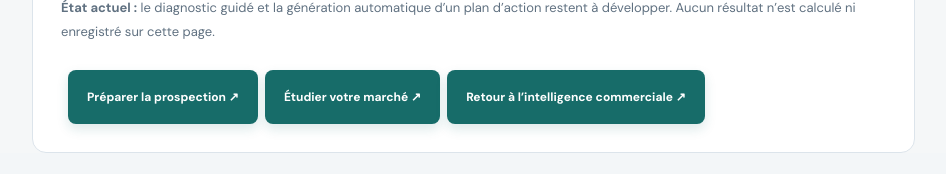
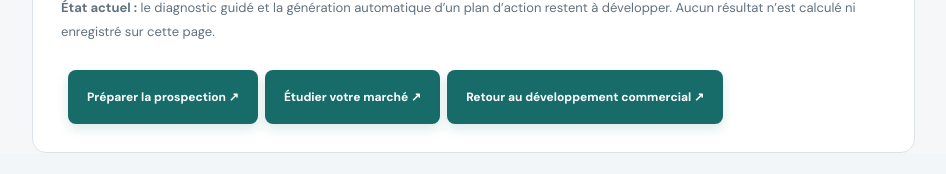
Before and after one commit to Chexpeer/Majestios, a Next.js app: page /developpement-commercial/diagnostic-business in a window 1280 px wide. Shown: the part 1420-1594 px from the top of the page, without its empty margins (286-1232 px from the left). Built offline with nearby package versions, Linux system fonts and the light colour scheme.

Commit message:
Harmoniser le libellé de retour au développement commercial

```diff
--- a/src/app/developpement-commercial/diagnostic-business/page.tsx
+++ b/src/app/developpement-commercial/diagnostic-business/page.tsx
@@ -68,7 +68,7 @@ export default function DiagnosticBusinessPage() {
         <div className="route-actions">
           <Link className="search-submit concept-cta" href="/developpement-commercial/prospection">Préparer la prospection ↗</Link>
           <Link className="search-submit concept-cta" href="/developpement-commercial/etudes-de-marche">Étudier votre marché ↗</Link>
-          <Link className="search-submit concept-cta" href="/developpement-commercial">Retour à l’intelligence commerciale ↗</Link>
+          <Link className="search-submit concept-cta" href="/developpement-commercial">Retour au développement commercial ↗</Link>
         </div>
       </section>
     </main>
```
